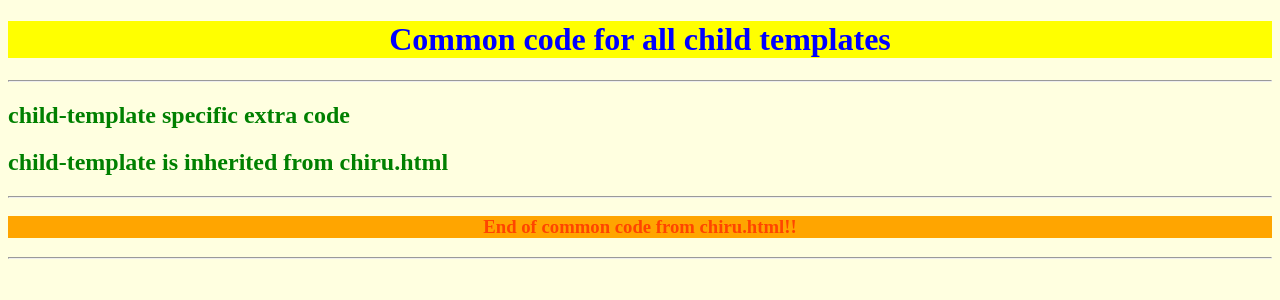
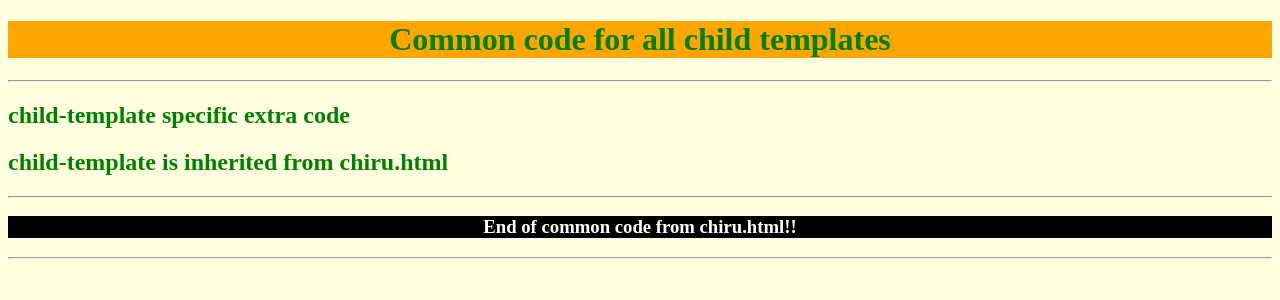
Before and after one commit to chaithanya36/TemplateProject, a Django app: page /tempinherit/ in a window 1280 px wide. Shown: the top 300 px of the page. Run offline with Django 4.2, Linux system fonts and the light colour scheme.

Commit message:
Update base.css

```diff
--- a/static/css/base.css
+++ b/static/css/base.css
@@ -2,15 +2,15 @@ body{
     background-color: lightyellow;
 }
 h1{
-    color:blue;
-    background-color: yellow;
+    color:green;
+    background-color: orange;
     text-align: center;
 }
 h2{
     color:green;
 }
 h3{
-    background-color: orange;
-    color: orangered;
+    background-color: black;
+    color: white;
     text-align: center;
 }
```
